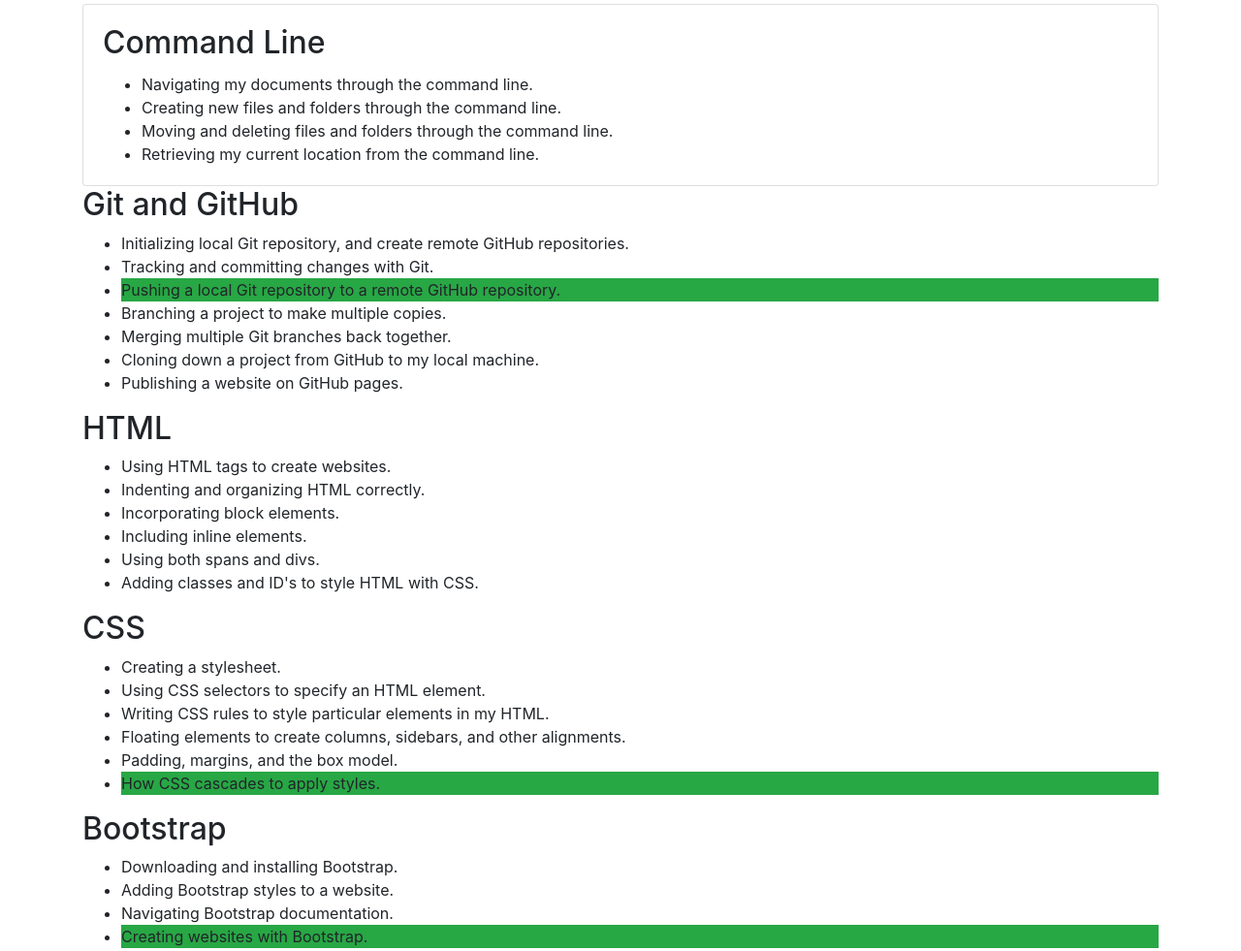
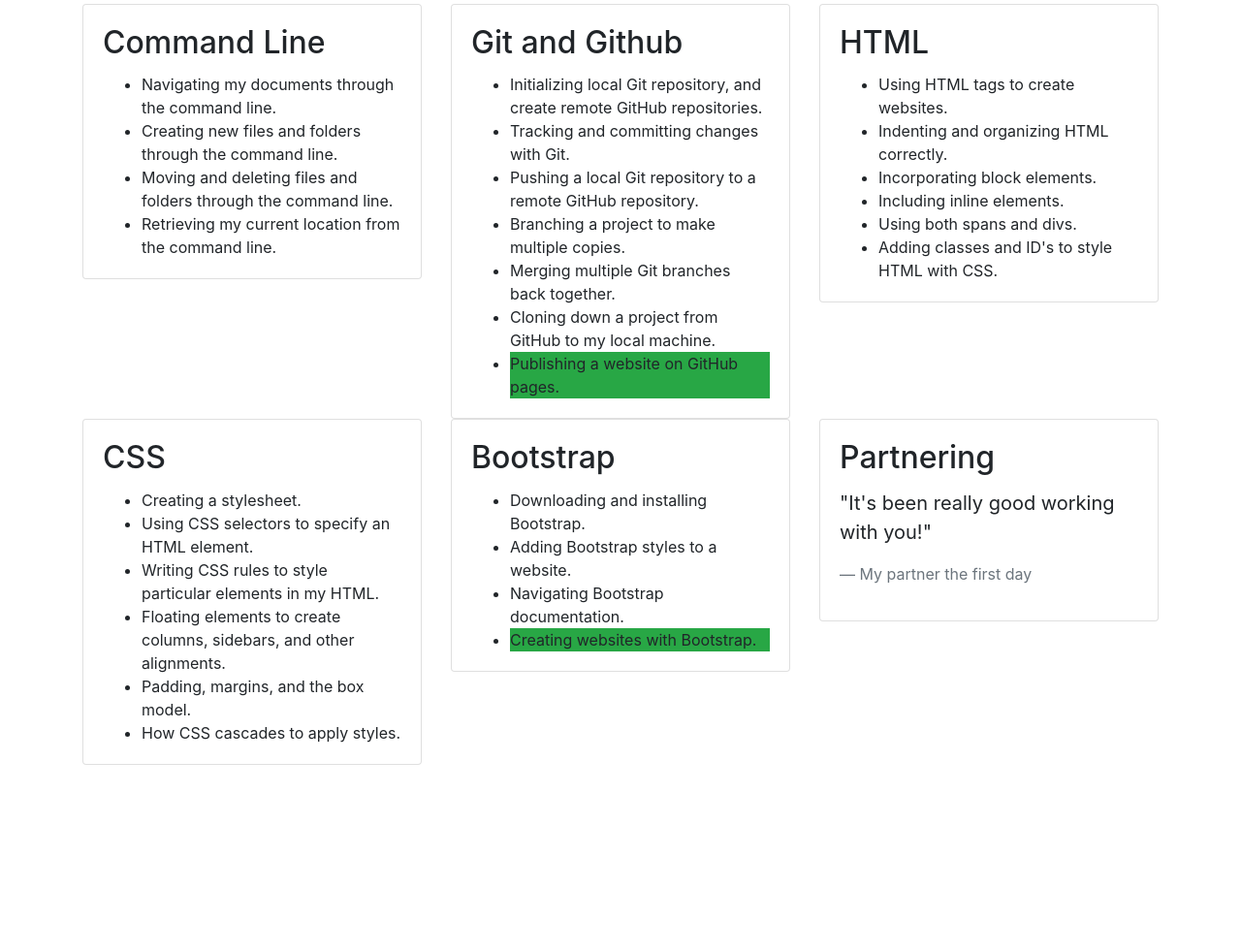
Before and after one commit to rosiegardner/sectioninreview, a plain HTML site: page index.html in a window 1280 px wide. Shown: the part 252-1233 px from the top of the page at 97% size. After the commit the page ends 1041 px from the top, so only its background shows below. Drawn offline with Linux system fonts and the light colour scheme.

Commit message:
updated stylesheet with bootstrap

```diff
--- a/index.html
+++ b/index.html
@@ -12,6 +12,8 @@
         I've almost finished my first course section at Epicodus. Here are some of the things I've learned so far:
       </p>
     </div>
+    <div class="row">
+      <div class="col-md-4">
         <div class="card">
           <div class="card-body">
             <h2 class="card-title">Command Line</h2>
@@ -23,18 +25,28 @@
             </ul>
           </div>
         </div>
-  <h2>Git and GitHub</h2>
-  <ul>
+      </div>
+      <div class="col-md-4">
+        <div class="card">
+          <div class="card-body">
+            <h2 class="card-title">Git and Github</h2>
+            <ul class="card-text">
               <li>Initializing local Git repository, and create remote GitHub repositories.</li>
               <li>Tracking and committing changes with Git.</li>
-    <li class="bg-success">Pushing a local Git repository to a remote GitHub repository.</li>
+              <li>Pushing a local Git repository to a remote GitHub repository.</li>
               <li>Branching a project to make multiple copies.</li>
               <li>Merging multiple Git branches back together.</li>
               <li>Cloning down a project from GitHub to my local machine.</li>
-    <li>Publishing a website on GitHub pages.</li>
+              <li class="bg-success">Publishing a website on GitHub pages.</li>
             </ul>
-  <h2>HTML</h2>
-  <ul>
+          </div>
+        </div>
+      </div>
+      <div class="col-md-4">
+        <div class="card">
+          <div class="card-body">
+            <h2 class="card-title">HTML</h2>
+            <ul class="card-text">
               <li>Using HTML tags to create websites.</li>
               <li>Indenting and organizing HTML correctly.</li>
               <li>Incorporating block elements.</li>
@@ -42,27 +54,53 @@
               <li>Using both spans and divs.</li>
               <li>Adding classes and ID's to style HTML with CSS.</li>
             </ul>
-  <h2>CSS</h2>
-  <ul>
+          </div>
+        </div>
+      </div>
+    </div>
+    <div class="row">
+      <div class="col-md-4">
+        <div class="card">
+          <div class="card-body">
+            <h2 class="card-title">CSS</h2>
+            <ul class="card-text">
               <li>Creating a stylesheet.</li>
               <li>Using CSS selectors to specify an HTML element.</li>
               <li>Writing CSS rules to style particular elements in my HTML.</li>
               <li>Floating elements to create columns, sidebars, and other alignments.</li>
               <li>Padding, margins, and the box model.</li>
-    <li class="bg-success">How CSS cascades to apply styles.</li>
+              <li>How CSS cascades to apply styles.</li>
             </ul>
-  <h2>Bootstrap</h2>
-  <ul>
+          </div>
+        </div>
+      </div>
+      <div class="col-md-4">
+        <div class="card">
+          <div class="card-body">
+            <h2 class="card-title">Bootstrap</h2>
+            <ul class="card-text">
               <li>Downloading and installing Bootstrap.</li>
               <li>Adding Bootstrap styles to a website.</li>
               <li>Navigating Bootstrap documentation.</li>
               <li class="bg-success">Creating websites with Bootstrap.</li>
             </ul>
-  <h2>Partnering</h2>
+          </div>
+        </div>
+      </div>
+      <div class="col-md-4">
+        <div class="card">
+          <div class="card-body">
+            <h2 class="card-title">Partnering</h2>
+            <div class="card-text">
               <blockquote class="blockquote">
                 <p>"It's been really good working with you!"</p>
                 <footer class="blockquote-footer">My partner the first day</footer>
               </blockquote>
             </div>
+          </div>
+        </div>
+      </div>
+    </div>
+  </div>
 </body>
 </html>
```
Also changed, not shown: 1 other file. Lines whose indentation alone changed are shown as unchanged.
